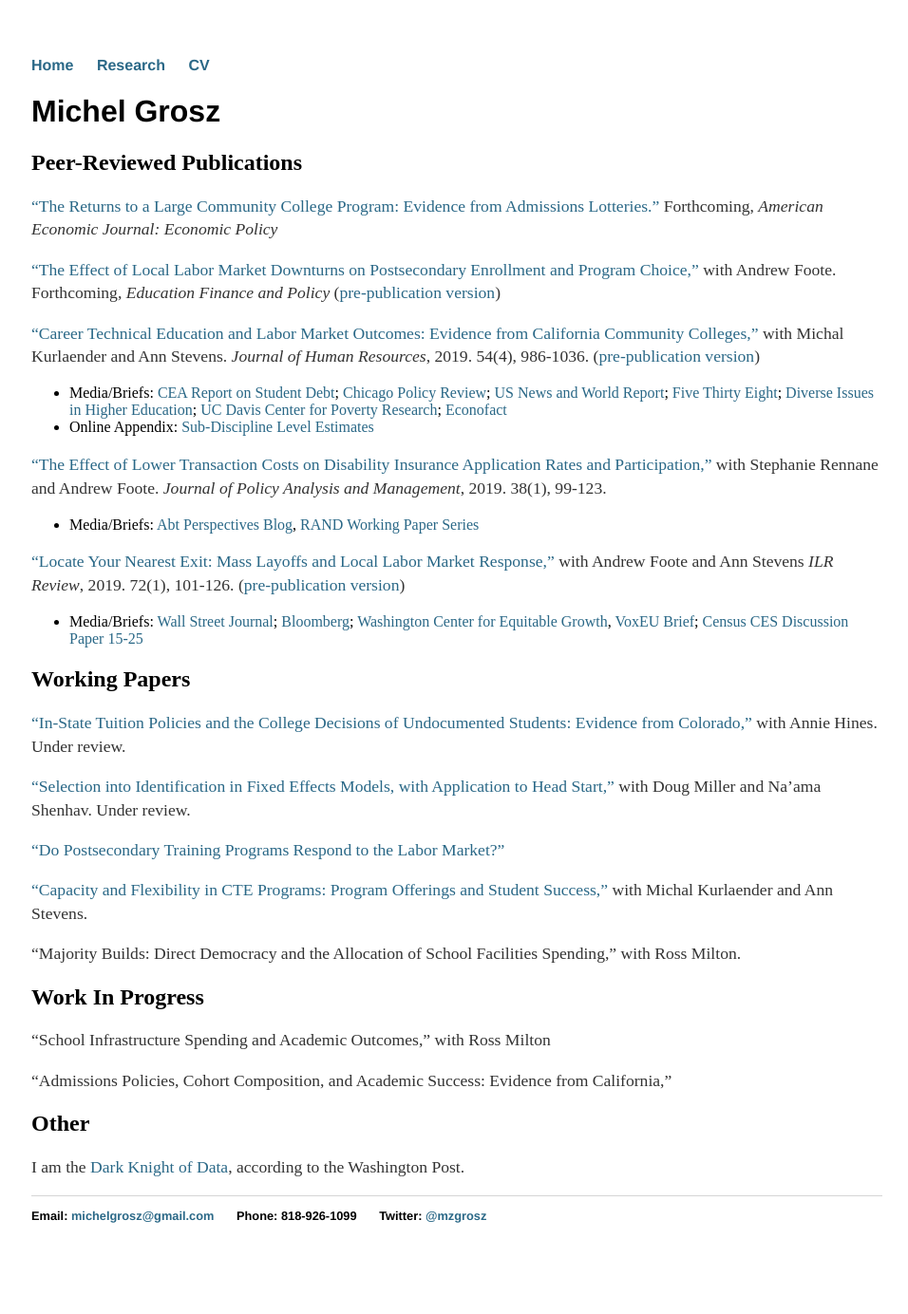
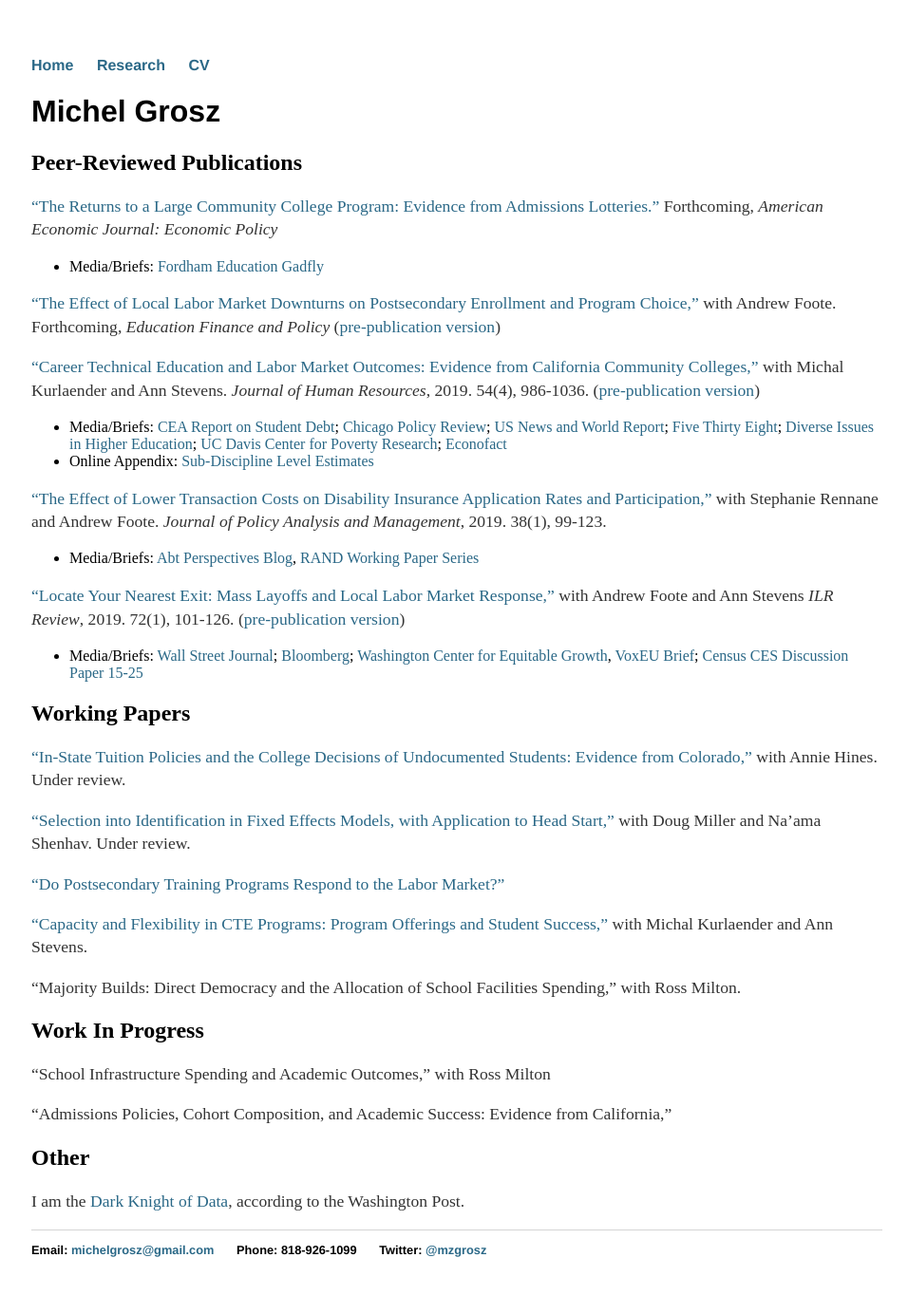
Before and after one commit to mzgrosz/mzgrosz.github.io, a Jekyll site: the page built from research/index.md, in a window 1280 px wide. Shown: the whole page at 95% size, without its empty margins (159-1115 px from the left). Built offline with Jekyll 4.4.1, drawn with Linux system fonts in a browser that asks for light colours; before the commit the page ends 1348 px from its top, so only the background shows below that.

Commit message:
Update index.md

```diff
--- a/research/index.md
+++ b/research/index.md
@@ -11,7 +11,7 @@ title: Michel Grosz
 ## Peer-Reviewed Publications
 
 ["The Returns to a Large Community College Program: Evidence from Admissions Lotteries."](https://mzgrosz.github.io/research/grosz_JMP_081118.pdf) Forthcoming, *American Economic Journal: Economic Policy*
-
+* Media/Briefs: [Fordham Education Gadfly](https://fordhaminstitute.org/national/commentary/start-students-path-high-return-degrees-earlier)
 
 ["The Effect of Local Labor Market Downturns on Postsecondary Enrollment and Program Choice,"](https://www.mitpressjournals.org/doi/abs/10.1162/edfp_a_00288) with Andrew Foote. Forthcoming, *Education Finance and Policy* ([pre-publication version](https://aefpweb.org/sites/default/files/webform/42/FooteGrosz_AEFPPaper.pdf))
 
```
